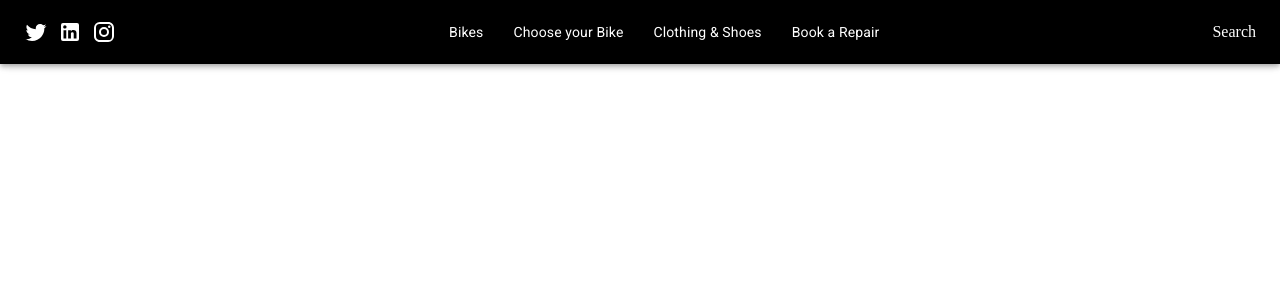
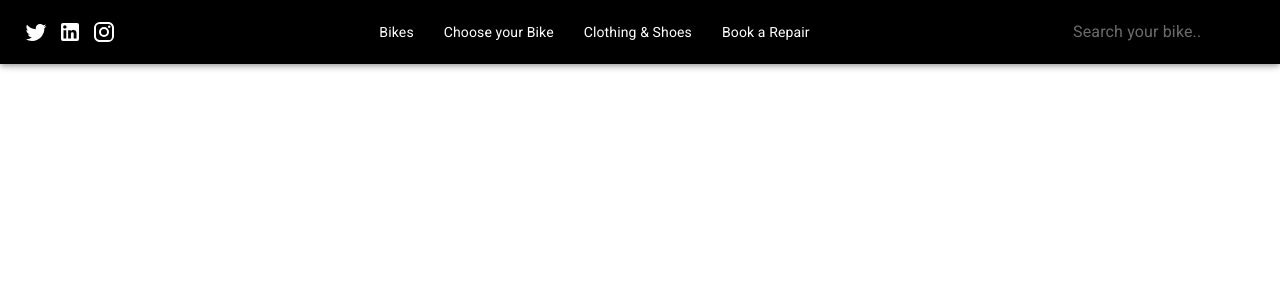
Before and after one commit to OerdBej/dashboard-mui, a React (Create React App) app: page / in a window 1280 px wide. Shown: the top 300 px of the page. Built offline with nearby package versions, Linux system fonts and the light colour scheme.

Commit message:
adding input search bar

```diff
--- a/src/components/navbar/Navbar.js
+++ b/src/components/navbar/Navbar.js
@@ -1,5 +1,5 @@
 import React from "react";
-import { AppBar, Box, Toolbar, Typography } from "@mui/material";
+import { AppBar, Box, InputBase, Toolbar, Typography } from "@mui/material";
 import styled from "styled-components";
 import TwitterIcon from "@mui/icons-material/Twitter";
 import { Instagram, LinkedIn } from "@mui/icons-material";
@@ -17,6 +17,11 @@ const Navbar = () => {
   const MenuBox = styled(Box)({
     display: "flex",
     gap: 30,
+  });
+
+  const SearchBox = styled(Box)({
+    display: "flex",
+    gap: 5,
   });
 
   // An object in order to make the map() for each components.
@@ -42,7 +47,14 @@ const Navbar = () => {
             </Typography>
           ))}
         </MenuBox>
-        <Box>Search</Box>
+        <SearchBox>
+          <InputBase
+            placeholder="Search your bike.."
+            sx={{
+              color: "white",
+            }}
+          />
+        </SearchBox>
       </StyledToolbar>
     </AppBar>
   );
```
